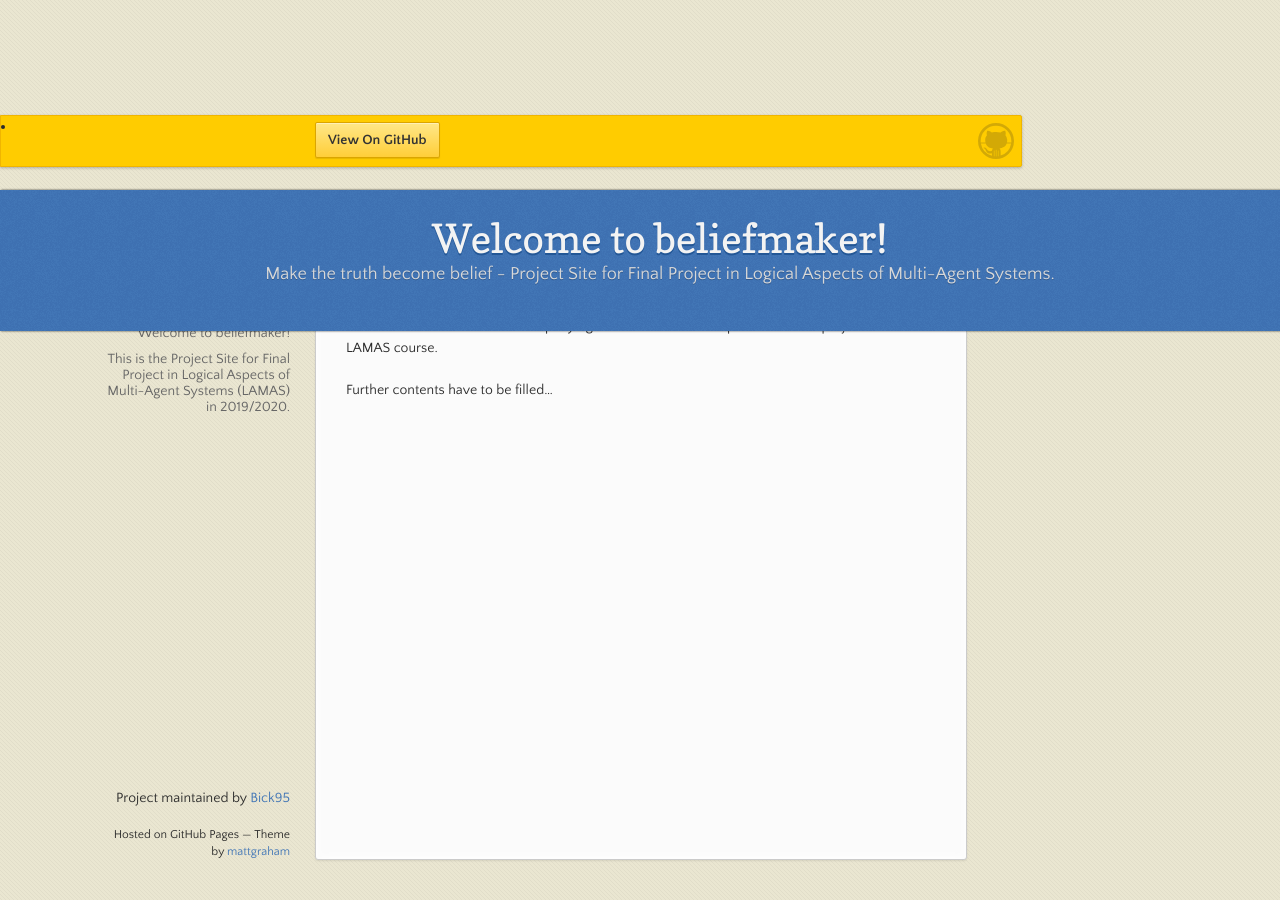
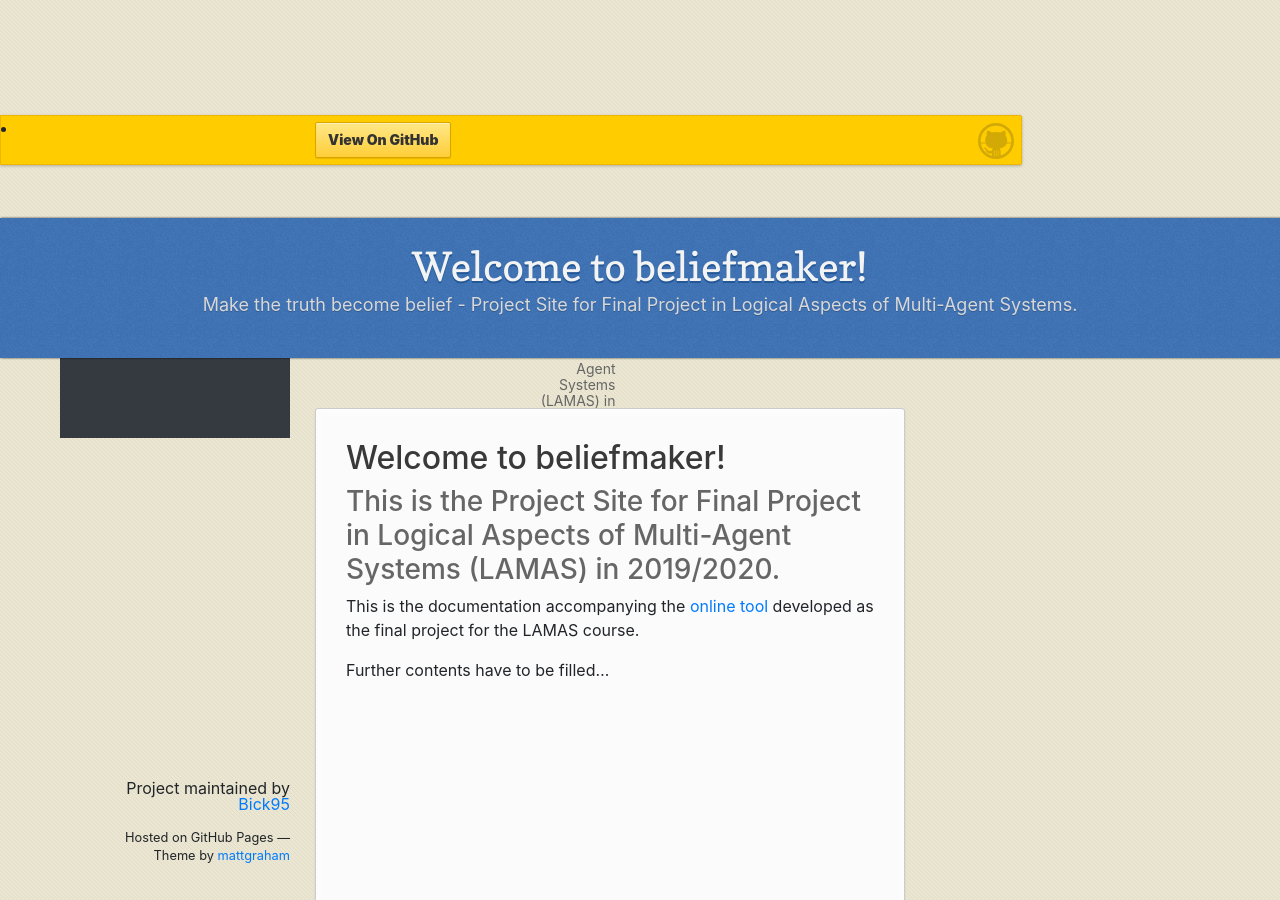
Before and after one commit to Bick95/beliefmaker, a Jekyll site: the page built from index.md, in a window 1280 px wide and 900 px high. Built offline with Jekyll 4.4.1, drawn with Linux system fonts in a browser that asks for light colours.

Commit message:
Added import

```diff
--- a/_layouts/default.html
+++ b/_layouts/default.html
@@ -6,6 +6,7 @@
 
 {% seo %}
     <link rel="stylesheet" href="{{ '/assets/css/style.css?v=' | append: site.github.build_revision | relative_url }}">
+    <link rel="stylesheet" href="https://stackpath.bootstrapcdn.com/bootstrap/4.3.1/css/bootstrap.min.css" crossorigin="anonymous">
     <script src="https://code.jquery.com/jquery-3.3.0.min.js" integrity="sha256-RTQy8VOmNlT6b2PIRur37p6JEBZUE7o8wPgMvu18MC4=" crossorigin="anonymous"></script>
     <script src="{{ '/assets/js/main.js' | relative_url }}"></script>
     <!--[if lt IE 9]>
--- a/_sass/jekyll-theme-leap-day.scss
+++ b/_sass/jekyll-theme-leap-day.scss
@@ -151,14 +151,14 @@
   padding: 25px 20px 40px 20px;
   margin: 0;
   position: fixed;
-  top: 99;
+  top: 20;
   left:0;
   right:0;
   width: 100%;
   text-align: center;
   background: url(../images/background.png) #4276b6;
   box-shadow: 1px 0px 2px rgba(0,0,0,.75);
-  z-index:199;
+  z-index:119;
   -webkit-font-smoothing:antialiased;
   min-height: 76px;
 
@@ -183,7 +183,7 @@
 }
 
 #banner {
-  z-index: 200;
+  z-index: 120;
   left:0;
   right:50%;
   height: 50px;
```
